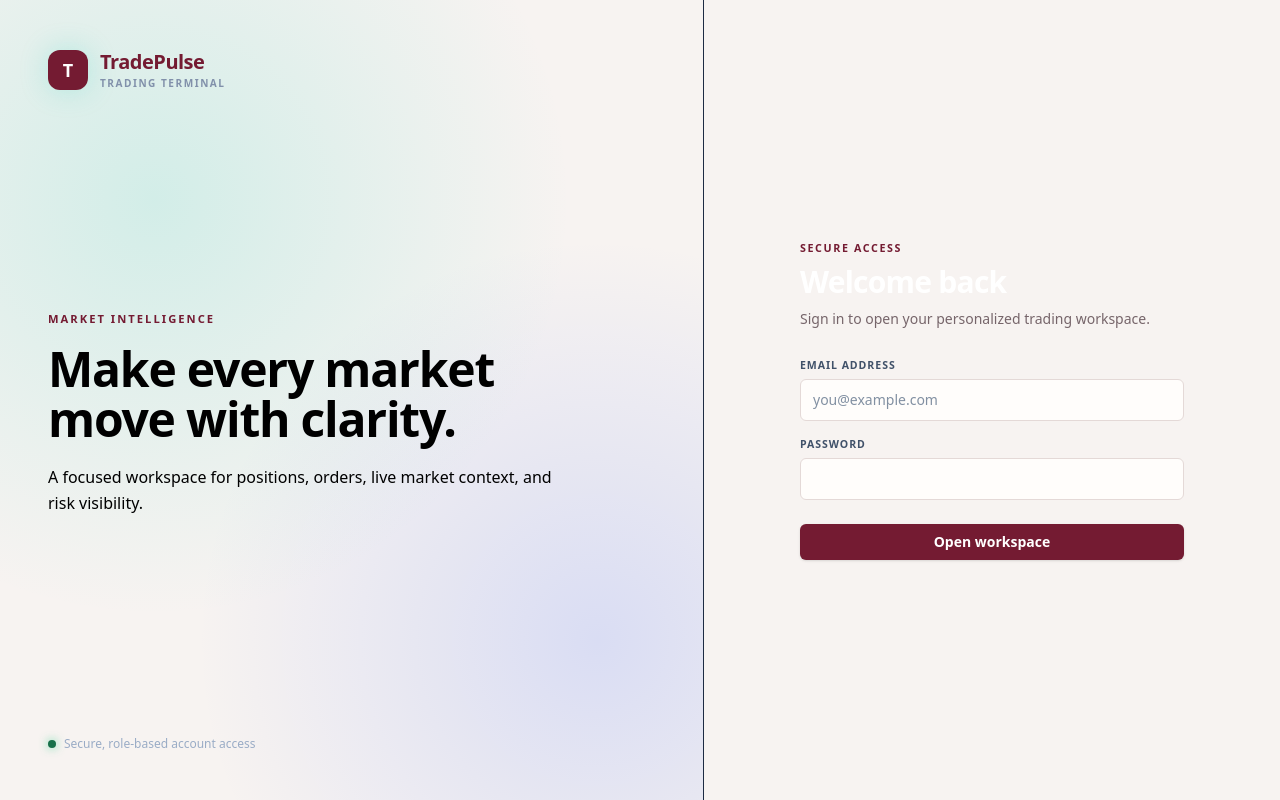
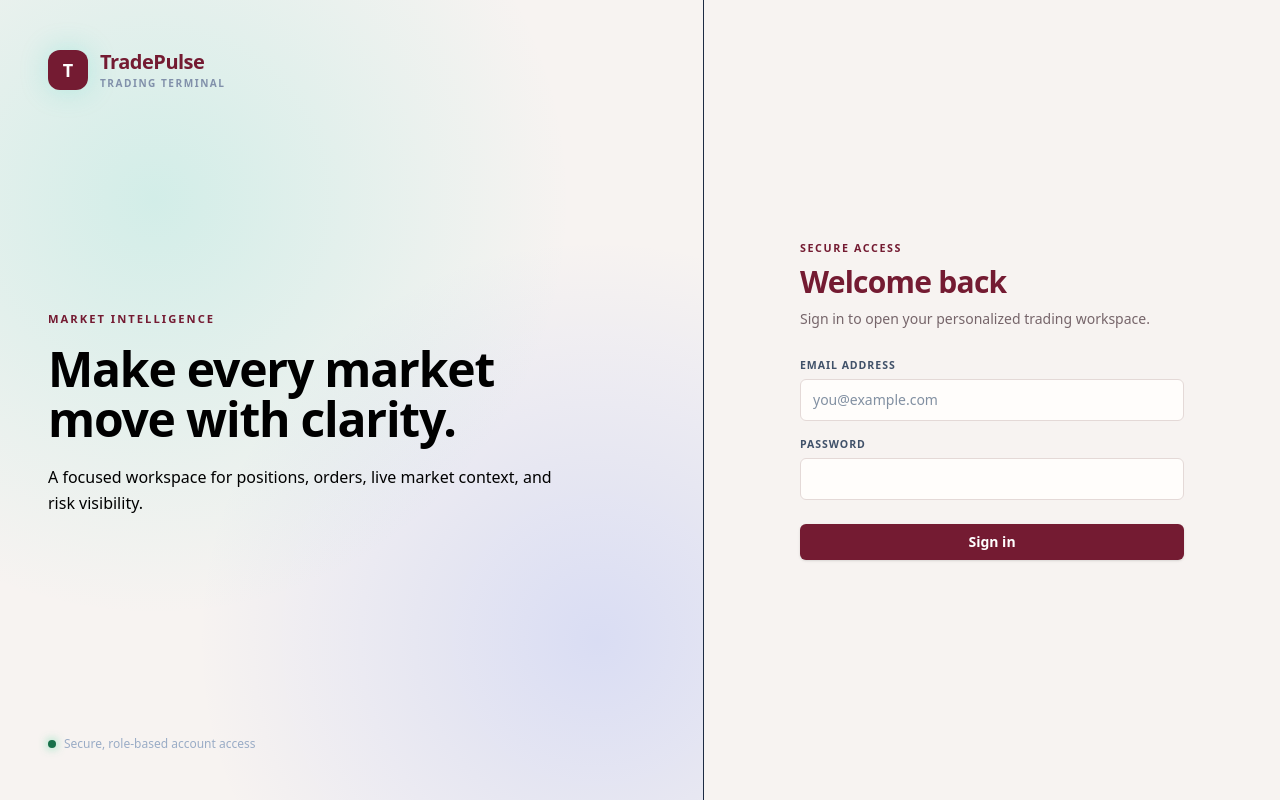
Before and after one commit to Sharon-dt3/TradePulseProject02, a Next.js app in the folder dashboard/: page / in a window 1280 px wide. Built offline with nearby package versions, Linux system fonts and the light colour scheme; no server answers.

Commit message:
Refine login page sign-in copy

```diff
--- a/dashboard/src/app/page.js
+++ b/dashboard/src/app/page.js
@@ -85,7 +85,7 @@ export default function Home() {
           </div>
 
           <p className="text-[0.67rem] font-bold uppercase tracking-[0.15em] text-primary">Secure access</p>
-          <h1 className="mt-2 text-3xl font-bold tracking-tight text-white">Welcome back</h1>
+          <h1 className="mt-2 text-3xl font-bold tracking-tight text-[#741b32]">Welcome back</h1>
           <p className="mt-2 text-sm leading-relaxed text-muted">Sign in to open your personalized trading workspace.</p>
 
           <form onSubmit={handleSignIn} className="mt-7 space-y-4">
@@ -112,7 +112,7 @@ export default function Home() {
             </FormField>
             <Alert tone="danger" onDismiss={() => setError(null)}>{error}</Alert>
             <Button type="submit" loading={submitting} className="mt-2 w-full">
-              Open workspace
+              Sign in
             </Button>
           </form>
         </div>
```
